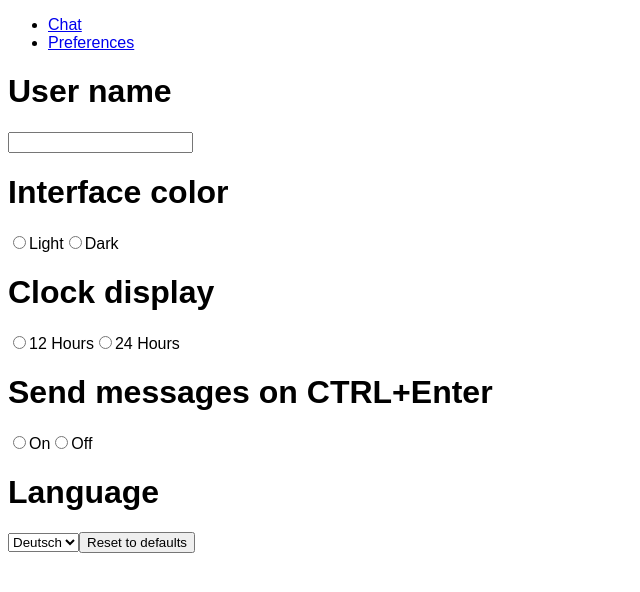
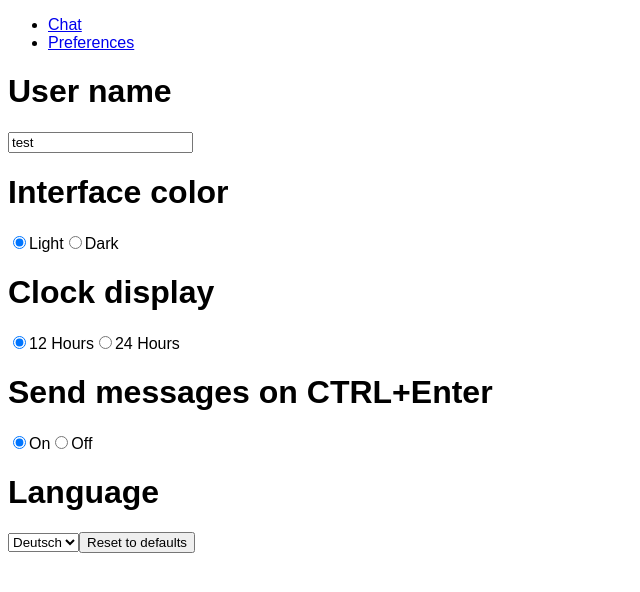
Before and after one commit to Lacuno/nodejs-react-chat-demo, a React app in the folder frontend-react/: page /preferences in a window 1280 px wide. Shown: the top 592 px of the page, without its empty margins (0-640 px from the left). Built offline with nearby package versions, Linux system fonts and the light colour scheme.

Commit message:
Preferences now set state in App.tsx according to the selected options by the user

```diff
--- a/frontend-react/src/components/App.tsx
+++ b/frontend-react/src/components/App.tsx
@@ -1,14 +1,38 @@
-import React from "react";
-import {
-    BrowserRouter as Router,
-    Switch,
-    Route,
-    Link
-} from "react-router-dom";
+import React, {useState} from "react";
+import {BrowserRouter as Router, Link, Route, Switch} from "react-router-dom";
 import {Chat} from "./Chat";
 import {Preferences} from "./Preferences";
 
+export interface Configuration {
+    username: string,
+    interfaceColor: InterfaceColorOption,
+    clockDisplay: ClockDisplayOption,
+    sendMessagesOnCtrlEnter: boolean
+    language: SupportedLanguage
+}
+
+export enum InterfaceColorOption {
+    light,
+    dark
+}
+
+export enum ClockDisplayOption {
+    clock12h,
+    clock24h
+}
+
+export enum SupportedLanguage {
+    ENGLISH,
+    GERMAN
+}
+
 export default function App() {
+    const [username, setUsername] = useState('test');
+    const [interfaceColor, setInterfaceColor] = useState(InterfaceColorOption.light);
+    const [clockDisplay, setClockDisplay] = useState(ClockDisplayOption.clock12h);
+    const [sendMessageOnCtrlEnter, setSendMessageOnCtrlEnter] = useState(true)
+    const [language, setLanguage] = useState(SupportedLanguage.ENGLISH);
+
     return (
         <Router>
             <div>
@@ -25,10 +49,21 @@ export default function App() {
 
                 <Switch>
                     <Route path="/preferences">
-                        <Preferences />
+                        <Preferences
+                            username={username}
+                            onUsernameChange={setUsername}
+                            interfaceColor={interfaceColor}
+                            onInterfaceColorChange={setInterfaceColor}
+                            clockDisplay={clockDisplay}
+                            onClockDisplayChange={setClockDisplay}
+                            sendMessagesOnCtrlEnter={sendMessageOnCtrlEnter}
+                            onSendMessagesOnCtrlEnterChange={setSendMessageOnCtrlEnter}
+                            language={language}
+                            onLanguageChange={setLanguage}
+                        />
                     </Route>
                     <Route path="/">
-                        <Chat />
+                        <Chat/>
                     </Route>
                 </Switch>
             </div>
--- a/frontend-react/src/components/Preferences.tsx
+++ b/frontend-react/src/components/Preferences.tsx
@@ -1,26 +1,47 @@
 import React from "react";
+import {ClockDisplayOption, Configuration, InterfaceColorOption, SupportedLanguage} from "./App";
 
-export function Preferences() {
+interface PreferencesProps extends Configuration {
+    onUsernameChange: (newUsername: string) => void;
+    onInterfaceColorChange: (newInterfaceColor: InterfaceColorOption) => void;
+    onClockDisplayChange: (newClockDisplayOption: ClockDisplayOption) => void;
+    onSendMessagesOnCtrlEnterChange: (newSendMessageOnCtrlEnter: boolean) => void;
+    onLanguageChange: (newLanguage: SupportedLanguage) => void;
+}
+
+export function Preferences(props: PreferencesProps) {
     return <main>
         <h1>User name</h1>
-        <input name="usernameInput"/>
+        <input name="usernameInput" value={props.username} onChange={e => props.onUsernameChange(e.target.value)}/>
 
         <h1>Interface color</h1>
-        <input type="radio" name="interface-color-options" value="light"/>
+        <input type="radio" name="interface-color-options" value="0"
+               checked={props.interfaceColor === InterfaceColorOption.light}
+               onChange={() => props.onInterfaceColorChange(InterfaceColorOption.light)}/>
         <label>Light</label>
-        <input type="radio" name="interface-color-options" value="dark"/>
+        <input type="radio" name="interface-color-options" value="1"
+               checked={props.interfaceColor === InterfaceColorOption.dark}
+               onChange={() => props.onInterfaceColorChange(InterfaceColorOption.dark)}/>
         <label>Dark</label>
 
         <h1>Clock display</h1>
-        <input type="radio" name="clock-display-options" value="12h"/>
+        <input type="radio" name="clock-display-options" value="12h"
+               checked={props.clockDisplay === ClockDisplayOption.clock12h}
+               onChange={() => props.onClockDisplayChange(ClockDisplayOption.clock12h)}/>
         <label>12 Hours</label>
-        <input type="radio" name="clock-display-options" value="24h"/>
+        <input type="radio" name="clock-display-options" value="24h"
+               checked={props.clockDisplay === ClockDisplayOption.clock24h}
+               onChange={() => props.onClockDisplayChange(ClockDisplayOption.clock24h)}/>
         <label>24 Hours</label>
 
         <h1>Send messages on CTRL+Enter</h1>
-        <input type="radio" name="messages-on-ctrl-enter" value="on"/>
+        <input type="radio" name="messages-on-ctrl-enter" value="on"
+               checked={props.sendMessagesOnCtrlEnter}
+               onChange={() => props.onSendMessagesOnCtrlEnterChange(true)}/>
         <label>On</label>
-        <input type="radio" name="messages-on-ctrl-enter" value="off"/>
+        <input type="radio" name="messages-on-ctrl-enter" value="off"
+               checked={!props.sendMessagesOnCtrlEnter}
+               onChange={() => props.onSendMessagesOnCtrlEnterChange(true)}/>
         <label>Off</label>
 
         <h1>Language</h1>
--- a/frontend-react/src/styles/colors.scss
+++ b/frontend-react/src/styles/colors.scss
@@ -1,4 +1,3 @@
-$primaryColor: #DCF8C6;
-$secondaryColor: blue;
+$primaryColor: #dcf8c6;
 $borderColor: #c4dbb1;
 $shadowColor: #6a904d;
```
